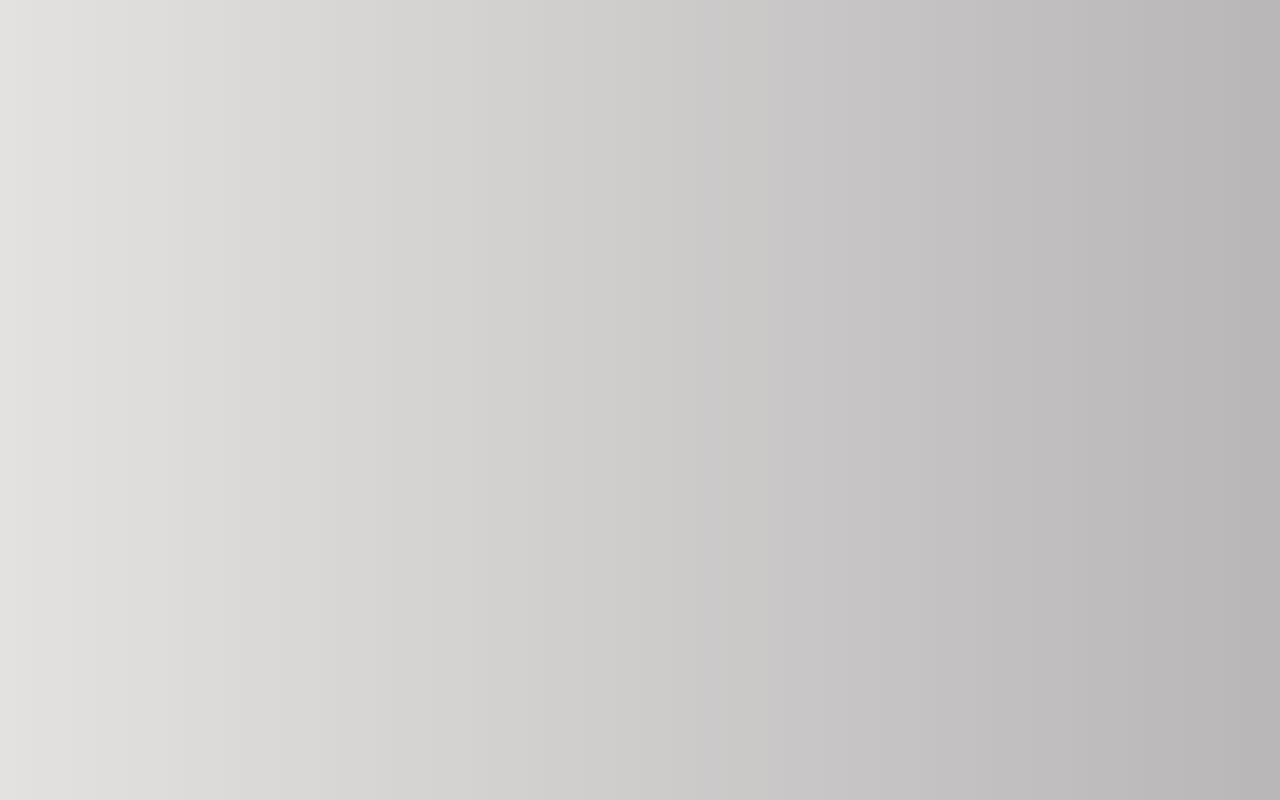
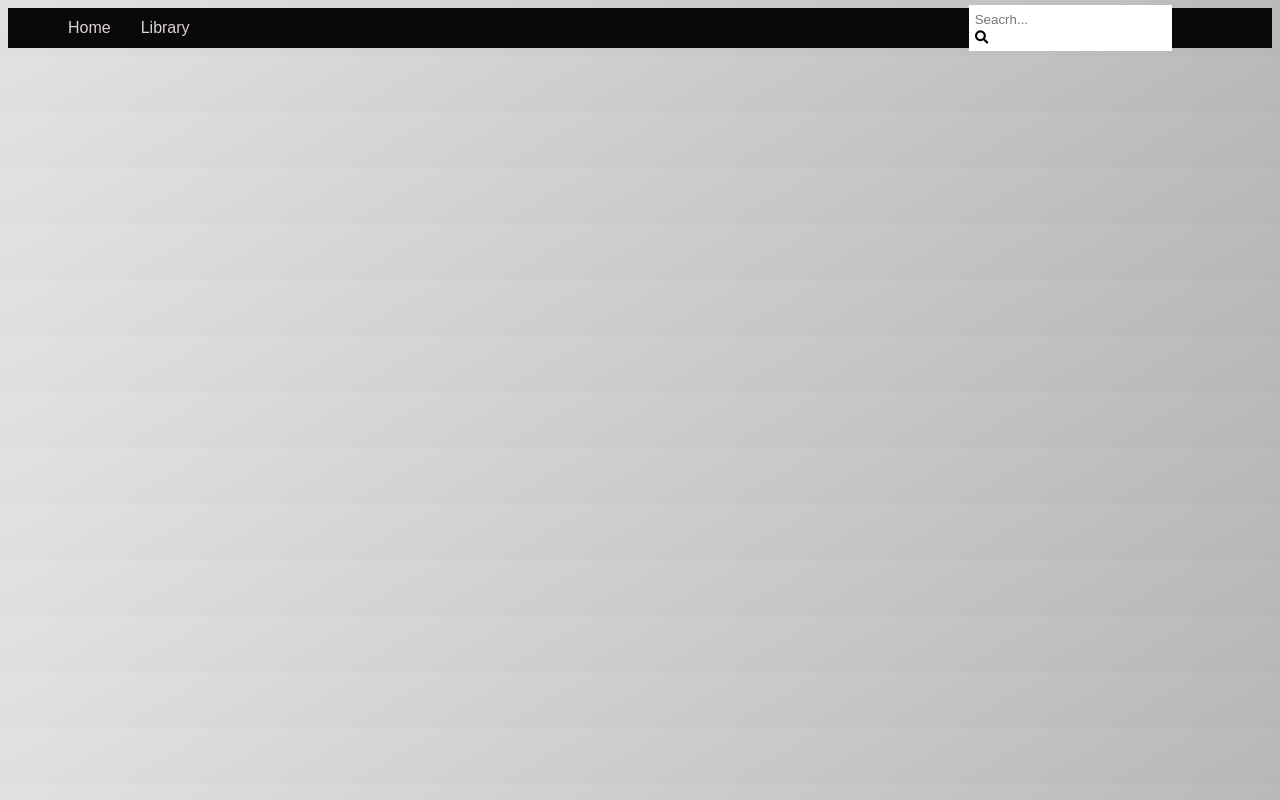
Before and after one commit to nghipq/blueEyes, a plain HTML site: page index.html in a window 1280 px wide. Drawn offline with Linux system fonts and the light colour scheme.

Commit message:
made nav-bar

```diff
--- a/index.html
+++ b/index.html
@@ -5,9 +5,25 @@
     <meta name="viewport" content="width=device-width, initial-scale=1.0">
     <meta http-equiv="X-UA-Compatible" content="ie=edge">
     <title>Read Mat Biec</title>
+    <link rel="stylesheet" href="https://use.fontawesome.com/releases/v5.8.1/css/all.css" integrity="sha384-50oBUHEmvpQ+1lW4y57PTFmhCaXp0ML5d60M1M7uH2+nqUivzIebhndOJK28anvf" crossorigin="anonymous">
     <link rel="stylesheet" href="./style.css">
 </head>
 <body>
-
+    <div class="nav-bar">
+        <div class="link-square">
+            <ul class="link-content">
+                <li>
+                    <a href="#home" class="link">home</a>
+                </li>
+                <li>
+                    <a href="#library" class="link">library</a>
+                </li>
+            </ul>
+        </div>
+        <div class="search-square">
+            <input type="text" class="input" placeholder=" Seacrh...">
+            <button class="button"><i class="fas fa-search"></i></button>
+        </div>
+    </div>
 </body>
 </html>
--- a/style.css
+++ b/style.css
@@ -1,4 +1,54 @@
 body {
     background: rgb(228,225,225);
-background: linear-gradient(150deg, rgba(228,225,225,1) 0%, rgba(184,182,182,1) 100%);
+    background: linear-gradient(150deg, rgba(228,225,225,1) 0%, rgba(184,182,182,1) 100%);
+    font-family: Arial, Helvetica, sans-serif;
 }
+
+.nav-bar {
+    background: #090909;
+    display: flex;
+    flex-direction: row;
+    align-items: center;
+    height: 40px;
+}
+
+.link-square {
+    text-transform: capitalize;
+    flex-grow: 1
+}
+
+.link-square .link-content {
+    display: flex;
+    list-style-type: none;
+}
+
+.link-square .link-content .link {
+    margin-left: 10px;
+    color: #dcd2d2;
+    text-decoration: none;
+    text-align: center;
+    height: 40px;
+    padding: 10px
+}
+
+.link-square .link-content .link:hover {
+    background: #dcd2d2;
+    color: #090909;
+}
+
+.search-square {
+    background: white;
+    flex-basis: 203px;
+    margin-right: 100px;
+    padding: 5px 0px
+}
+
+.search-square .input {
+    border: none;
+    color: white;
+}
+
+.search-square .button {
+    background: white;
+    border: none;
+}
```
